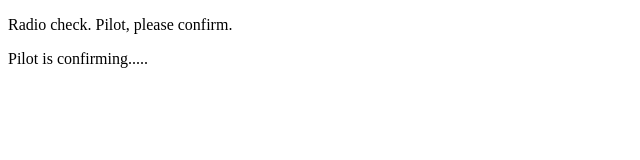
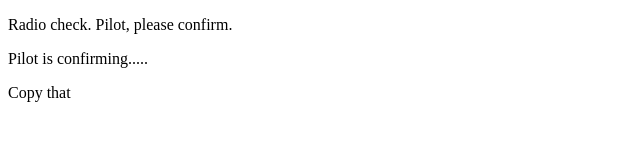
Before and after one commit to subhenduhalder/communication-log-control, a plain HTML site: page index.html in a window 1280 px wide. Shown: the full height of the page, 0-640 px from the left. Drawn offline with Linux system fonts and the light colour scheme.

Commit message:
Commit controller reply

```diff
--- a/index.html
+++ b/index.html
@@ -3,5 +3,6 @@
    <body>
       <p>Radio check. Pilot, please confirm.</p>
       <p>Pilot is confirming.....</p>
+      <p>Copy that</p>
    </body>
 </html>
```
